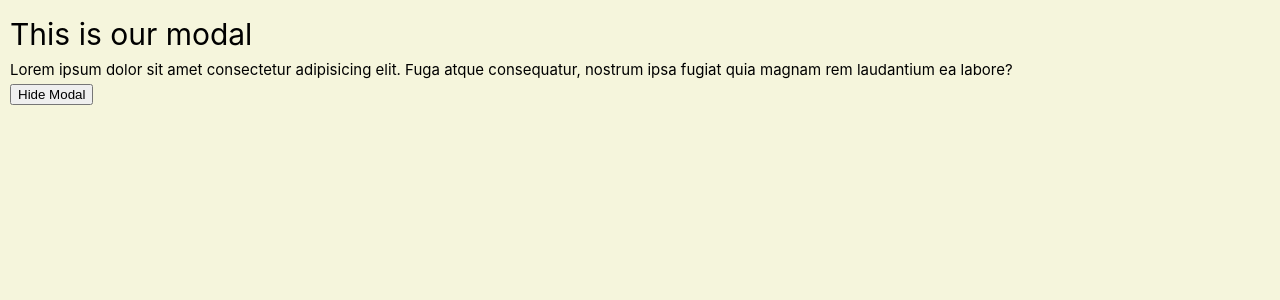
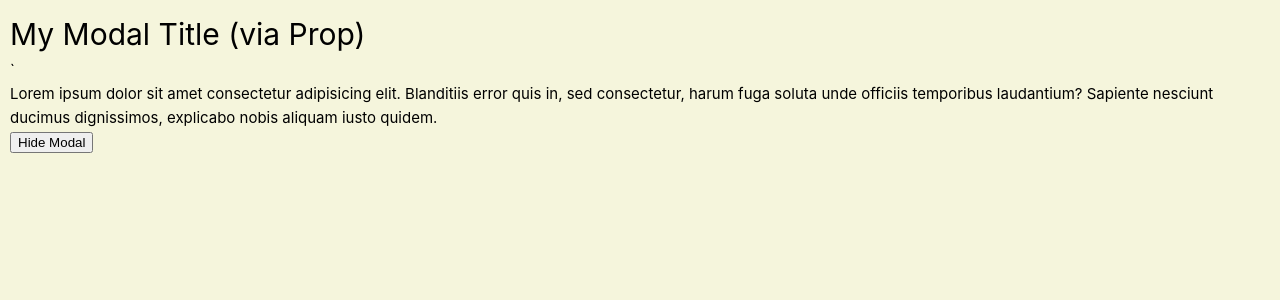
Before and after one commit to jayarredondo/vue-composition-review, a Vue app: page /modals in a window 1280 px wide. Both pictures are taken after a click on the button "Show Modal". Shown: the top 300 px of the page. Built offline with nearby package versions, Linux system fonts and the light colour scheme.

Commit message:
reviewed props, emits, v-model, and dynamic components

```diff
--- /dev/null
+++ b/src/components/Modal.vue
@@ -0,0 +1,55 @@
+<script setup >
+import { useSlots } from 'vue';
+
+// const slots = useSlots();
+// Gives us access to the slot object
+// console.log(slots.title)
+
+const props = defineProps({
+    title: {
+        type: String,
+        default: 'No title specified'
+    },
+    // can access the model value to pass reactive data.
+    modelValue: {
+        type: Boolean,
+        default: false
+    }
+    })
+
+const emits = defineEmits(['update:modelValue'])
+
+// const handleButtonClick = () => {
+//     emits('update:modelValue', false);
+// }
+
+</script>
+
+<template>
+  <!-- Teleport is used to transfer HTML out of the app.
+    Mainly used for modals due to positioning of ancestors -->
+  <teleport to=".modals-container">
+    <div v-if="modelValue" class="modal">
+      <!-- Named slot to be filled in parent component. -->
+      <!-- <h1><slot name="title" /></h1> -->
+      <!-- Slot to be filled in parent component. -->
+      <h1>{{ title }}</h1>
+      `
+      <slot />
+      <button @click="$emit('update:modelValue', false)">Hide Modal</button>
+    </div>
+  </teleport>
+</template>
+<style>
+.modal {
+  background: beige;
+  padding: 10px;
+  color: black;
+  position: absolute;
+  left: 0;
+  top: 0;
+  width: 100%;
+  height: 100%;
+  z-index: 1;
+}
+</style>
--- a/src/views/ModalsView.vue
+++ b/src/views/ModalsView.vue
@@ -1,35 +1,22 @@
 <script setup>
+import Modal from "@/components/Modal.vue";
 import { ref } from "vue";
 const showModal = ref(false);
+
 </script>
 <template>
   <div class="modals">
     <h1>Modals</h1>
     <button @click="showModal = true">Show Modal</button>
-    <!-- Teleport is used to transfer HTML out of the app.
-    Mainly used for modals due to positioning of ancestors -->
-    <teleport to=".modals-container">
-      <div class="modal" v-if="showModal">
-        <h1>This is our modal</h1>
-        <p>
-          Lorem ipsum dolor sit amet consectetur adipisicing elit. Fuga atque
-          consequatur, nostrum ipsa fugiat quia magnam rem laudantium ea labore?
-        </p>
-        <button @click="showModal = false">Hide Modal</button>
-      </div>
-    </teleport>
+    <Modal v-model="showModal" title="My Modal Title (via Prop)">
+        <!-- Use named slot by calling a template tag with #nameOfSlot -->
+        <!-- <template #title>My new title</template> -->
+      <p>
+        Lorem ipsum dolor sit amet consectetur adipisicing elit. Blanditiis
+        error quis in, sed consectetur, harum fuga soluta unde officiis
+        temporibus laudantium? Sapiente nesciunt ducimus dignissimos, explicabo
+        nobis aliquam iusto quidem.
+      </p>
+    </Modal>
   </div>
 </template>
-<style>
-.modal {
-  background: beige;
-  padding: 10px;
-  color: black;
-  position: absolute;
-  left: 0;
-  top: 0;
-  width: 100%;
-  height: 100%;
-  z-index: 1;
-}
-</style>
```
Also changed, not shown: src/router/index.js (+8 -3 lines).
